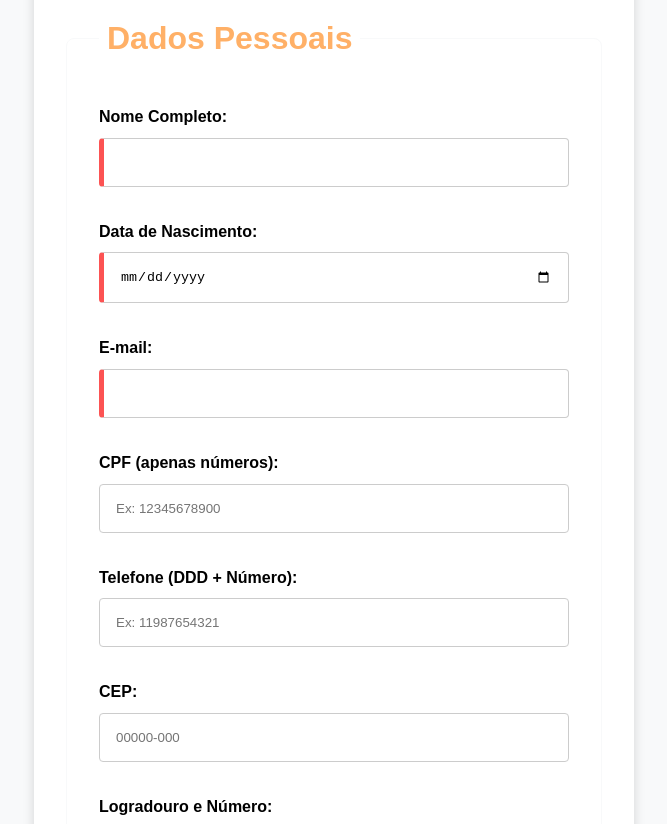
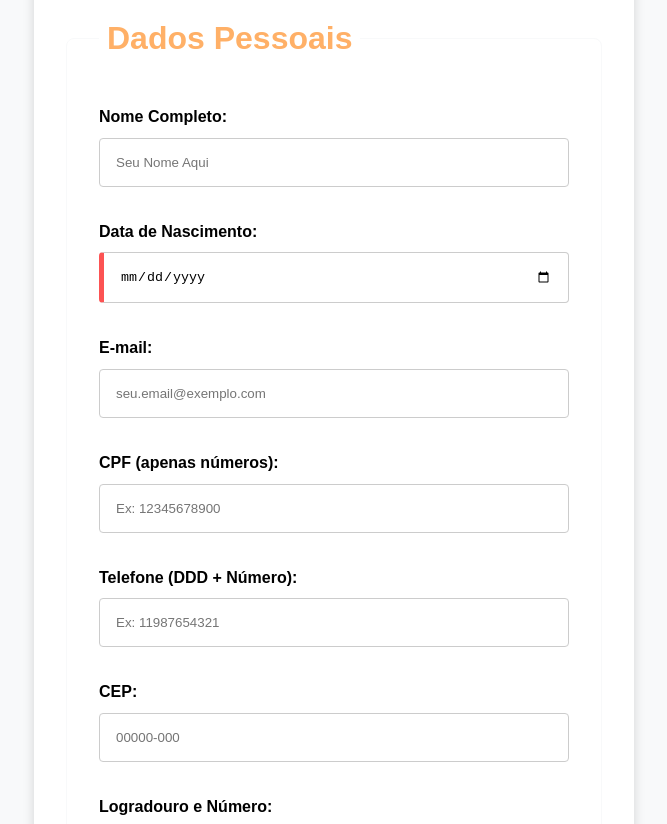
Before and after one commit to lucasluizzz/ong-abrace-um-amigo, a plain HTML site: page Documents/abrace_um_amigo-ong/cadastro.html in a window 1280 px wide. Shown: the part 1220-2044 px from the top of the page, without its empty margins (306-973 px from the left). Drawn offline with Linux system fonts and the light colour scheme; files whose address does not match are found by name.

Commit message:
feat(wcag): adiciona autocomplete nos campos de formulário em cadastro.html

```diff
--- a/Documents/abrace_um_amigo-ong/cadastro.html
+++ b/Documents/abrace_um_amigo-ong/cadastro.html
@@ -16,6 +16,8 @@
         <div class="logo-titulo">
         <img src="img/ong_logo.png" alt="Logo Abrace Um Amigo - Patinha" class="logo-header">
         <h1>Abrace Um Amigo</h1>
+        </div>
+        <button id="theme-toggle" class="btn-toggle-theme" aria-label="Alternar para Modo Escuro/Claro">
         <button class="menu-hamburguer" aria-expanded="false" aria-controls="menu-principal">
         <span></span>
         <span></span>
@@ -52,31 +54,31 @@
                     <legend>Dados Pessoais</legend>
 
                     <label for="nome">Nome Completo:</label>
-                    <input type="text" id="nome" name="nome" required>
+                    <input type="text" id="nome" name="nome" placeholder="Seu Nome Aqui" required autocomplete="name">
 
                     <label for="data_nasc">Data de Nascimento:</label>
                     <input type="date" id="data_nasc" name="data_nasc" required>
 
                     <label for="email">E-mail:</label>
-                    <input type="email" id="email" name="email" required>
+                    <input type="email" id="email" name="email" placeholder="seu.email@exemplo.com" required autocomplete="email">
 
                     <label for="cpf">CPF (apenas números):</label>
                     <input type="text" id="cpf" name="cpf" pattern="\d{11}" placeholder="Ex: 12345678900" title="CPF deve ter 11 dígitos numéricos" required>
 
                     <label for="telefone">Telefone (DDD + Número):</label>
-                    <input type="tel" id="telefone" name="telefone" pattern="\d{10,11}" placeholder="Ex: 11987654321" title="Telefone deve ter 10 ou 11 dígitos" required>
+                    <input type="tel" id="telefone" name="telefone" pattern="\d{10,11}" placeholder="Ex: 11987654321" title="Telefone deve ter 10 ou 11 dígitos" required autocomplete="tel">
 
                     <label for="cep">CEP:</label>
-                    <input type="text" id="cep" name="cep" pattern="\d{5}-?\d{3}" placeholder="00000-000" required>
+                    <input type="text" id="cep" name="cep" pattern="\d{5}-?\d{3}" placeholder="00000-000" required autocomplete="postal-code">
 
                     <label for="endereco">Logradouro e Número:</label>
-                    <input type="text" id="endereco" name="endereco" required>
+                    <input type="text" id="endereco" name="endereco" required autocomplete="street-address">
 
                     <label for="cidade">Cidade:</label>
-                    <input type="text" id="cidade" name="cidade" required>
+                    <input type="text" id="cidade" name="cidade" required autocomplete="address-level2">
 
                     <label for="estado">Estado (UF):</label>
-                    <input type="text" id="estado" name="estado" maxlength="2" placeholder="Ex: RS" required>
+                    <input type="text" id="estado" name="estado" maxlength="2" placeholder="Ex: RS" required autocomplete="address-level1">
 
                 </fieldset>
 
@@ -93,5 +95,6 @@
     <script src="js/spa.js"></script>
     <script src="js/validacao.js"></script>
     <script src="js/templates.js"></script>
+    <script src="js/dark-mode.js"></script>
 </body>
 </html>
```
